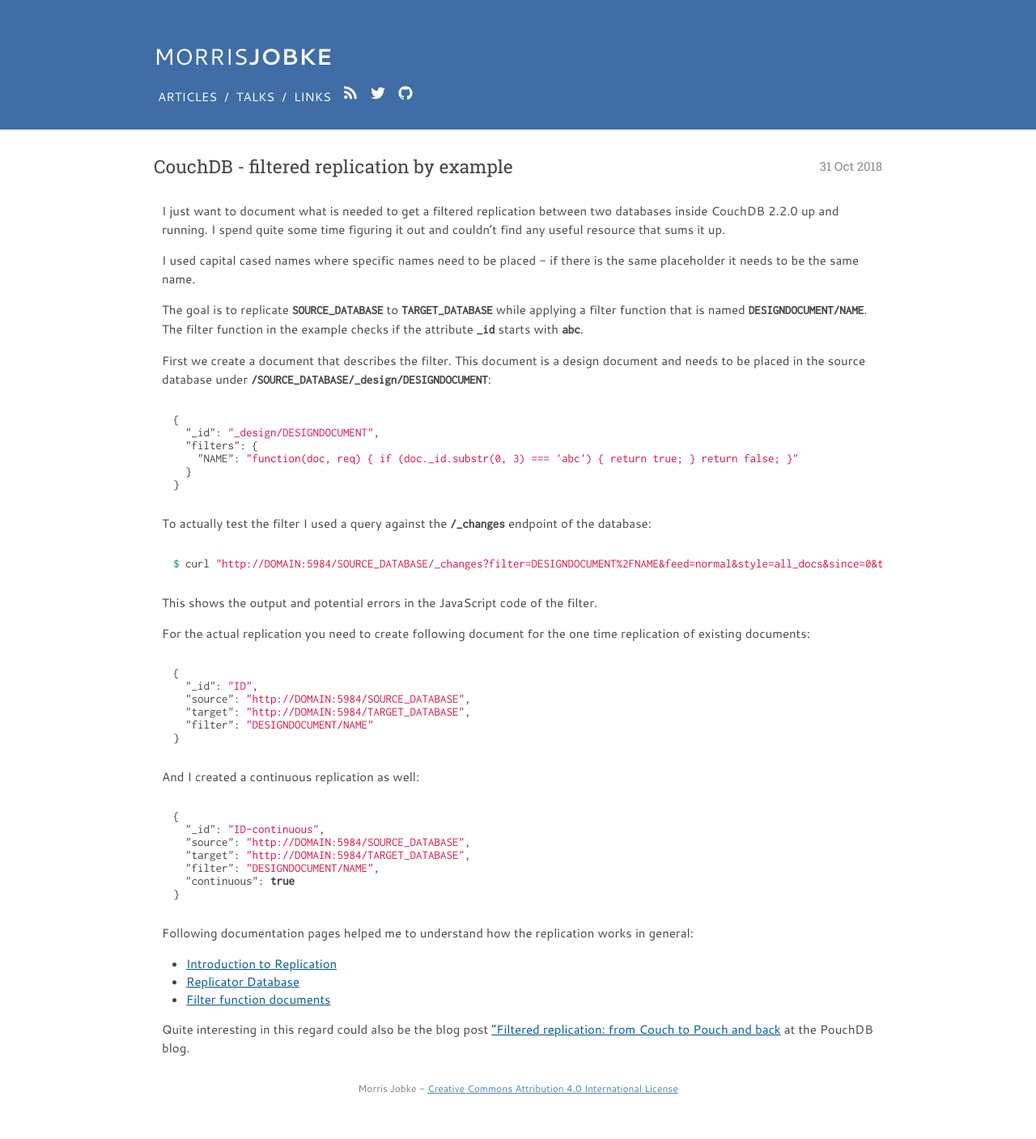
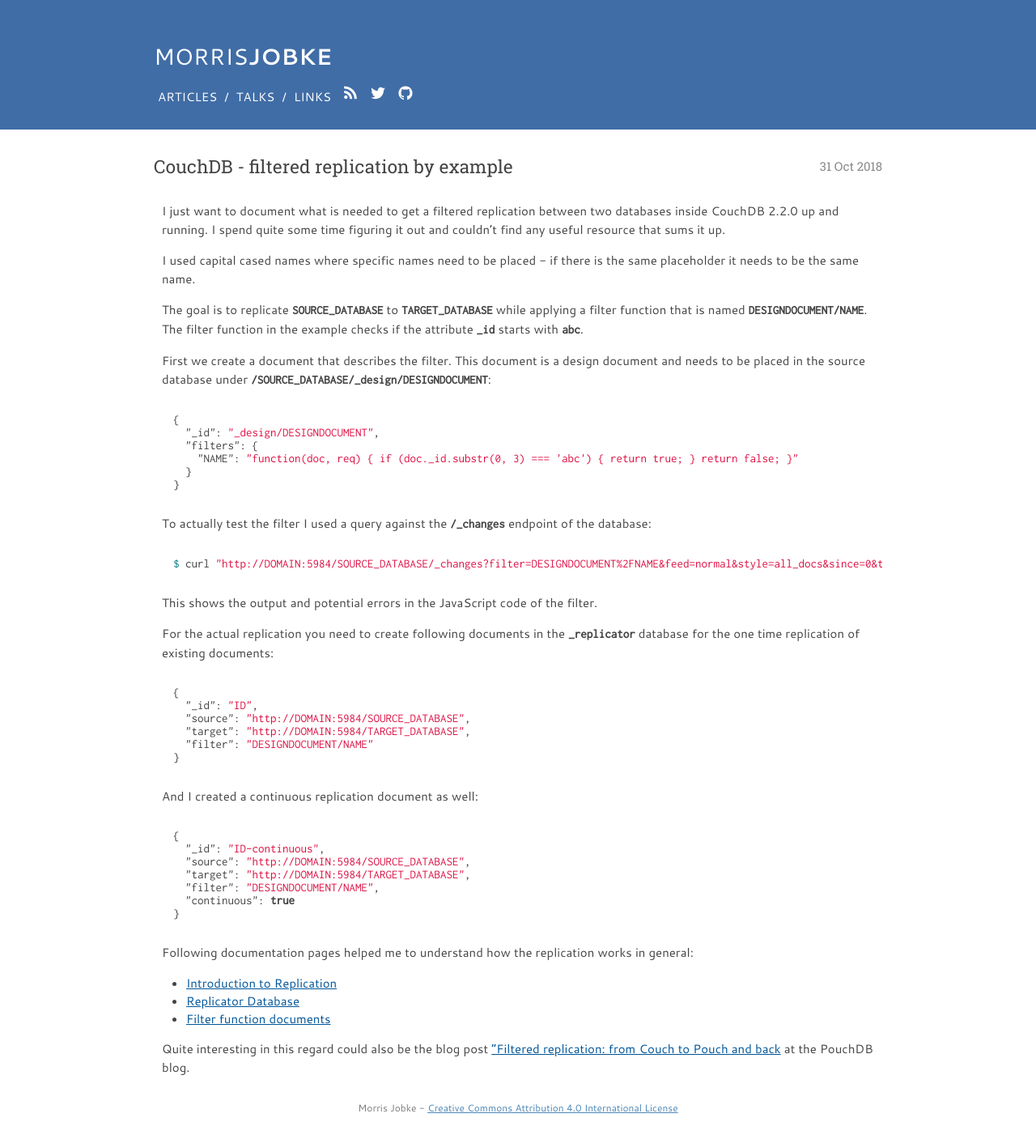
Before and after one commit to MorrisJobke/morrisjobke.github.io, a Jekyll site: the page built from _posts/2018-10-31-couchdb-replication.md, in a window 1280 px wide. Shown: the whole page at 81% size. Built offline with Jekyll 4.4.1, drawn with Linux system fonts in a browser that asks for light colours; comment, search, counter and statistics services are not loaded; before the commit the page ends 1383 px from its top, so only the background shows below that.

Commit message:
Fix typos
Signed-off-by: Morris Jobke <hey@morrisjobke.de>

````diff
--- a/_posts/2018-10-31-couchdb-replication.md
+++ b/_posts/2018-10-31-couchdb-replication.md
@@ -31,7 +31,7 @@
 
 This shows the output and potential errors in the JavaScript code of the filter.
 
-For the actual replication you need to create following document for the one time replication of existing documents:
+For the actual replication you need to create following documents in the `_replicator` database for the one time replication of existing documents:
 
 ```json
 {
````
Also changed, not shown: other parts of _posts/2018-10-31-couchdb-replication.md (+1 -1 lines).
